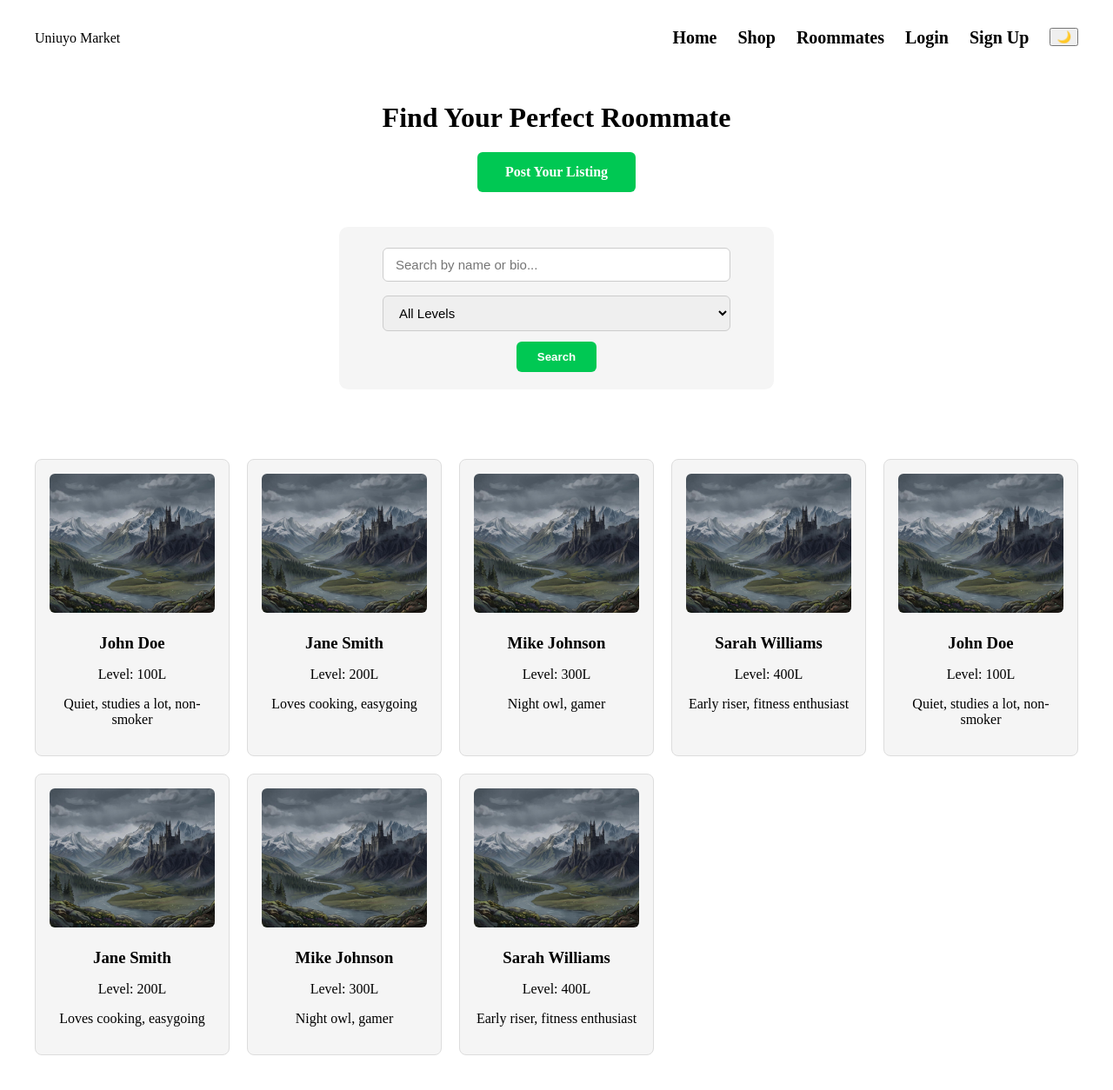
After one commit to happygotpython/Uniuyo-market, a Flask app: page /roommates in a window 1280 px wide. The commit adds this page. Shown: the whole page at 87% size. Run offline with Flask 3, Linux system fonts and the light colour scheme; data comes from the database, SQL or seed files in the repository; both versions use the stored data as it was after the commit.

Commit message:
Updating Everything

```diff
--- a/app.py
+++ b/app.py
@@ -1,5 +1,3 @@
-from email.message import Message
-
 from flask import Flask, render_template, request, redirect, url_for
 import sqlite3
 
@@ -18,7 +16,26 @@ def create_table():
             id INTEGER PRIMARY KEY AUTOINCREMENT,
             name TEXT NOT NULL,
             price REAL NOT NULL,
-            quantity INTEGER NOT NULL
+            quantity INTEGER NOT NULL,
+            image TEXT,
+            category TEXT,
+            description TEXT
+        )
+    ''')
+    conn.commit()
+    conn.close()
+
+def create_roommates_table():
+    conn = init_db()
+    cursor = conn.cursor()
+    cursor.execute('''
+        CREATE TABLE IF NOT EXISTS roommates (
+            id INTEGER PRIMARY KEY AUTOINCREMENT,
+            name TEXT NOT NULL,
+            level TEXT NOT NULL,
+            bio TEXT,
+            image TEXT,
+            contact TEXT
         )
     ''')
     conn.commit()
@@ -30,13 +47,83 @@ def home():
 
 @app.route('/signup')
 def signup():
-
     return render_template('signup.html')
 
 @app.route('/login')
 def login():
     return render_template("login.html")
 
+@app.route('/roommates')
+def roommates():
+    level_filter = request.args.get('level')
+    search_query = request.args.get('q')
+
+    conn = init_db()
+    cursor = conn.cursor()
+
+    query = 'SELECT * FROM roommates WHERE 1=1'
+    params = []
+
+    if level_filter:
+        query += ' AND level = ?'
+        params.append(level_filter)
+
+    if search_query:
+        query += ' AND (name LIKE ? OR bio LIKE ?)'
+        params.append(f'%{search_query}%')
+        params.append(f'%{search_query}%')
+
+    cursor.execute(query, params)
+    roommate_list = cursor.fetchall()
+    conn.close()
+    return render_template('roommates.html', roommates=roommate_list)
+
+@app.route('/post-roommate', methods=['GET', 'POST'])
+def post_roommate():
+    if request.method == 'POST':
+        name = request.form['name']
+        level = request.form['level']
+        bio = request.form['bio']
+        contact = request.form['contact']
+        image = 'images/default-avatar.jpg'
+
+        conn = init_db()
+        cursor = conn.cursor()
+        cursor.execute('''
+            INSERT INTO roommates (name, level, bio, image, contact)
+            VALUES (?, ?, ?, ?, ?)
+        ''', (name, level, bio, image, contact))
+        conn.commit()
+        conn.close()
+
+        return redirect(url_for('roommates'))
+
+    return render_template('post_roommate.html')
+
+@app.route('/shop')
+def shop():
+    conn = init_db()
+    cursor = conn.cursor()
+    cursor.execute('SELECT * FROM products')
+    listings = cursor.fetchall()
+    conn.close()
+    return render_template('shop.html', listings=listings)
+
+@app.route('/add-test-product')
+def add_test_product():
+    conn = init_db()
+    cursor = conn.cursor()
+    cursor.execute('''
+        INSERT INTO products (name, price, quantity, image, category, description)
+        VALUES (?, ?, ?, ?, ?, ?)
+    ''', ('Sample Laptop', 150000, 1, 'images/trial.jpg', 'Electronics', 'A test product for the shop page'))
+    conn.commit()
+    conn.close()
+    return 'Test product added! Go check /shop'
+
+
 
 if __name__ == '__main__':
-        app.run(debug=True)
+    create_table()
+    create_roommates_table()
+    app.run(debug=True)
--- /dev/null
+++ b/static/script.js
@@ -0,0 +1,62 @@
+const toggleBtn = document.getElementById('theme-toggle');
+const body = document.body;
+
+if (localStorage.getItem('theme') === 'dark') {
+  body.classList.add('dark-mode');
+}
+
+toggleBtn.addEventListener('click', () => {
+  body.classList.toggle('dark-mode');
+  localStorage.setItem('theme', body.classList.contains('dark-mode') ? 'dark' : 'light');
+});
+
+
+const SearchInput = document.getElementById("SearchInput");
+const FilterButton = document.getElementById("FilterForRoomMate");
+const FilterMenu = document.getElementById("FilterMenu");
+const FilterOptions = document.querySelectorAll(".FilterOption");
+const RoomateCells = document.querySelectorAll(".RoomateCell");
+
+let activeCity = "all";
+
+function applyFilters() {
+  const query = SearchInput.value.trim().toLowerCase();
+  RoomateCells.forEach((cell) => {
+    const matchesQuery = cell.textContent.toLowerCase().includes(query);
+    const matchesCity =
+      activeCity === "all" || cell.textContent.includes(activeCity);
+    cell.style.display = matchesQuery && matchesCity ? "" : "none";
+  });
+}
+
+SearchButton.addEventListener("click", () => {
+  const isOpen = SearchInput.style.display === "block";
+  SearchInput.style.display = isOpen ? "none" : "block";
+  if (!isOpen) {
+    SearchInput.focus();
+  }
+});
+
+FilterButton.addEventListener("click", () => {
+  FilterMenu.classList.toggle("ShowFilterMenuAnimation");
+});
+
+FilterOptions.forEach((option) => {
+  option.addEventListener("click", () => {
+    FilterOptions.forEach((other) => other.classList.remove("Active"));
+    option.classList.add("Active");
+    activeCity = option.dataset.filter;
+    applyFilters();
+    FilterMenu.classList.remove("ShowFilterMenuAnimation");
+  });
+});
+
+document.addEventListener("click", (event) => {
+  const clickedInsideButtons = event.target.closest("#ButtonsGroup");
+  if (!clickedInsideButtons && SearchInput.style.display === "block") {
+    SearchInput.style.display = "none";
+  }
+  if (!event.target.closest("#FilterWrapper")) {
+    FilterMenu.classList.remove("ShowFilterMenuAnimation");
+  }
+});
--- a/static/style.css
+++ b/static/style.css
@@ -1,3 +1,22 @@
+:root {
+  --bg-color: #ffffff;
+  --text-color: #000000;
+  --card-bg: #f5f5f5;
+}
+
+body.dark-mode {
+  --bg-color: #121212;
+  --text-color: #f5f5f5;
+  --card-bg: #1e1e1e;
+}
+
+body {
+  background: var(--bg-color);
+  color: var(--text-color);
+  transition: background 0.3s ease, color 0.3s ease;
+  margin: 0;
+}
+
 .background {
     background-color: black;
     background-size: cover;
@@ -7,7 +26,7 @@
     justify-content: center;
     align-items: center;
     height: 100vh;
-    margin: 0s;
+    margin: 0;
 }
 
 .text{
@@ -16,6 +35,7 @@
     text-align: center;
     padding: 20px;
 }
+
 .login-container{
     background: rgba(255, 255, 255, 0.15);
     backdrop-filter: blur(10px);
@@ -48,6 +68,7 @@
   background: rgba(255, 255, 255, 0.15);
   box-shadow: 0 0 12px rgba(120, 255, 150, 0.3);
 }
+
 .login-btn{
   background: linear-gradient(135deg, #00c853, #00e676);
   color: #0a0a0a;
@@ -57,19 +78,21 @@
   border: none;
   border-radius: 6px;
   cursor: pointer;
-  letter-spacing: 0.5;
+  letter-spacing: 0.5px;
   box-shadow: 0 4px 15px rgba(0, 230, 118, 0.4);
   transition: all 0.3s ease;
+}
 
-}
 .login-btn:hover{
   transform: translateY(-2px);
   box-shadow: 0 2px 10px rgba(0, 230, 118, 0.6);
 }
+
 .login-btn:active{
-  transform:translateY(0);
+  transform: translateY(0);
   box-shadow: 0 2px 10px rgba(0, 230, 118, 0.3);
 }
+
 .announcement-bar {
   background: #000;
   color: #fff;
@@ -83,27 +106,28 @@
   justify-content: space-between;
   align-items: center;
   padding: 16px 40px;
+  background: var(--bg-color);
 }
 
 .nav-links {
   display: flex;
   list-style: none;
   gap: 24px;
+}
 
-}
 .nav-links a {
   text-decoration: none;
-  color: #000;
+  color: var(--text-color);
   font-size: 20px;
   font-weight: bold;
   border-radius: 5px;
-  text-decoration: none;
 }
 
 .hero {
   text-align: center;
   padding: 80px 20px;
-  background: #f5f5f5;
+  background: var(--card-bg);
+  color: var(--text-color);
 }
 
 .cta-btn {
@@ -114,6 +138,8 @@
   border-radius: 6px;
   font-weight: 700;
   cursor: pointer;
+  text-decoration: none;
+  display: inline-block;
 }
 
 .categories {
@@ -121,13 +147,21 @@
   justify-content: center;
   gap: 20px;
   padding: 40px;
+  text-decoration: none;
+  color: var(--text-color);
 }
 
 .category-tile {
-  background: #eee;
+  background: var(--card-bg);
   padding: 20px 30px;
   border-radius: 8px;
   cursor: pointer;
+  color: var(--text-color);
+}
+
+.category-tile a{
+  text-decoration: none;
+  color: var(--text-color);
 }
 
 .listings-grid {
@@ -139,11 +173,130 @@
 
 .listing-card {
   border: 1px solid #ddd;
+  background: var(--card-bg);
+  color: var(--text-color);
   border-radius: 8px;
   padding: 12px;
   text-align: center;
 }
 
 .homepage-background{
-  background-image: url('../static/images/trial.jpg');
+  background-image: url('images/trial.jpg');
 }
+
+* {
+  box-sizing: border-box;
+}
+
+#body-for-roomates {
+  width: 100%;
+  min-height: 100vh;
+  padding: 0;
+  margin: 0;
+  display: flex;
+  flex-direction: column;
+  overflow-x: hidden;
+  background-color: rgb(9, 9, 73);
+  font-family: "Segoe UI", Tahoma, Geneva, Verdana, sans-serif;
+}
+
+.roommates-grid {
+  display: grid;
+  grid-template-columns: repeat(auto-fit, minmax(220px, 1fr));
+  gap: 20px;
+  padding: 40px;
+}
+
+.roommate-card {
+  background: var(--card-bg);
+  color: var(--text-color);
+  border: 1px solid #ddd;
+  border-radius: 8px;
+  padding: 16px;
+  text-align: center;
+  transition: transform 0.2s ease, box-shadow 0.2s ease;
+}
+
+.roommate-card:hover {
+  transform: translateY(-4px);
+  box-shadow: 0 6px 16px rgba(0, 0, 0, 0.15);
+}
+
+.roommate-card img {
+  width: 100%;
+  height: 160px;
+  object-fit: cover;
+  border-radius: 6px;
+  margin-bottom: 12px;
+}
+
+.roommate-card h3 {
+  margin: 8px 0 4px;
+}
+
+.search-bar {
+  display: flex;
+  justify-content: center;
+  gap: 12px;
+  padding: 20px 40px;
+  flex-wrap: wrap;
+}
+
+.search-bar input[type="text"] {
+  padding: 10px 14px;
+  border: 1px solid #ccc;
+  border-radius: 6px;
+  font-size: 15px;
+  flex: 1;
+  min-width: 200px;
+}
+
+.search-bar select {
+  padding: 10px 14px;
+  border: 1px solid #ccc;
+  border-radius: 6px;
+  font-size: 15px;
+}
+
+.search-bar button {
+  background: #00c853;
+  color: #fff;
+  border: none;
+  padding: 10px 24px;
+  border-radius: 6px;
+  font-weight: 700;
+  cursor: pointer;
+}
+
+
+form label {
+  font-weight: 600;
+  display: block;
+  margin-top: 12px;
+}
+
+form input[type="text"],
+form select,
+form textarea {
+  width: 100%;
+  max-width: 400px;
+  padding: 10px;
+  border: 1px solid #ccc;
+  border-radius: 6px;
+  font-size: 15px;
+  margin-top: 4px;
+}
+
+form {
+  max-width: 500px;
+  margin: 40px auto;
+  padding: 24px;
+  background: var(--card-bg);
+  border-radius: 10px;
+}
+
+h1 {
+  text-align: center;
+  margin-top: 30px;
+  color: var(--text-color);
+}
--- /dev/null
+++ b/templates/roommates.html
@@ -0,0 +1,57 @@
+<!DOCTYPE html>
+<html>
+<head>
+    <title>UniUyo - Roommates</title>
+    <meta charset="UTF-8">
+    <meta name="viewport" content="width=device-width, initial-scale=1">
+    <link rel="stylesheet" href="{{ url_for('static', filename='style.css') }}">
+</head>
+<body>
+
+<nav class="navbar">
+  <div class="logo">Uniuyo Market</div>
+  <ul class="nav-links">
+    <li class="navbartxt"><a href="/">Home</a></li>
+    <li class="navbartxt"><a href="/shop">Shop</a></li>
+    <li class="navbartxt"><a href="/roommates">Roommates</a></li>
+    <li class="navbartxt"><a href="/login">Login</a></li>
+    <li class="navbartxt"><a href="/signup">Sign Up</a></li>
+    <li><button id="theme-toggle">🌙</button></li>
+  </ul>
+</nav>
+
+<h1>Find Your Perfect Roommate</h1>
+
+<div style="text-align: center; margin-bottom: 20px;">
+  <a href="/post-roommate" class="cta-btn">Post Your Listing</a>
+</div>
+
+<form method="GET" action="/roommates" class="search-bar">
+  <input type="text" name="q" placeholder="Search by name or bio..." value="{{ request.args.get('q', '') }}">
+  <select name="level">
+    <option value="">All Levels</option>
+    <option value="100L">100L</option>
+    <option value="200L">200L</option>
+    <option value="300L">300L</option>
+    <option value="400L">400L</option>
+    <option value="500L">500L</option>
+  </select>
+  <button type="submit">Search</button>
+</form>
+
+<section class="roommates-grid">
+  {% for r in roommates %}
+  <div class="roommate-card">
+    <img src="{{ url_for('static', filename=r['image']) }}" alt="{{ r['name'] }}">
+    <h3>{{ r['name'] }}</h3>
+    <p>Level: {{ r['level'] }}</p>
+    <p>{{ r['bio'] }}</p>
+  </div>
+  {% else %}
+  <p>No roommate listings match your search.</p>
+  {% endfor %}
+</section>
+
+<script src="{{ url_for('static', filename='script.js') }}"></script>
+</body>
+</html>
```
Also changed, not shown: templates/homepage.html (+8 -7 lines), templates/post_roommate.html (added, +50 -0 lines), templates/sell.html (+26 -0 lines), templates/shop.html (+35 -0 lines), market.db, static/images/roomate.jpg (added), templates/roomates.html (deleted).
